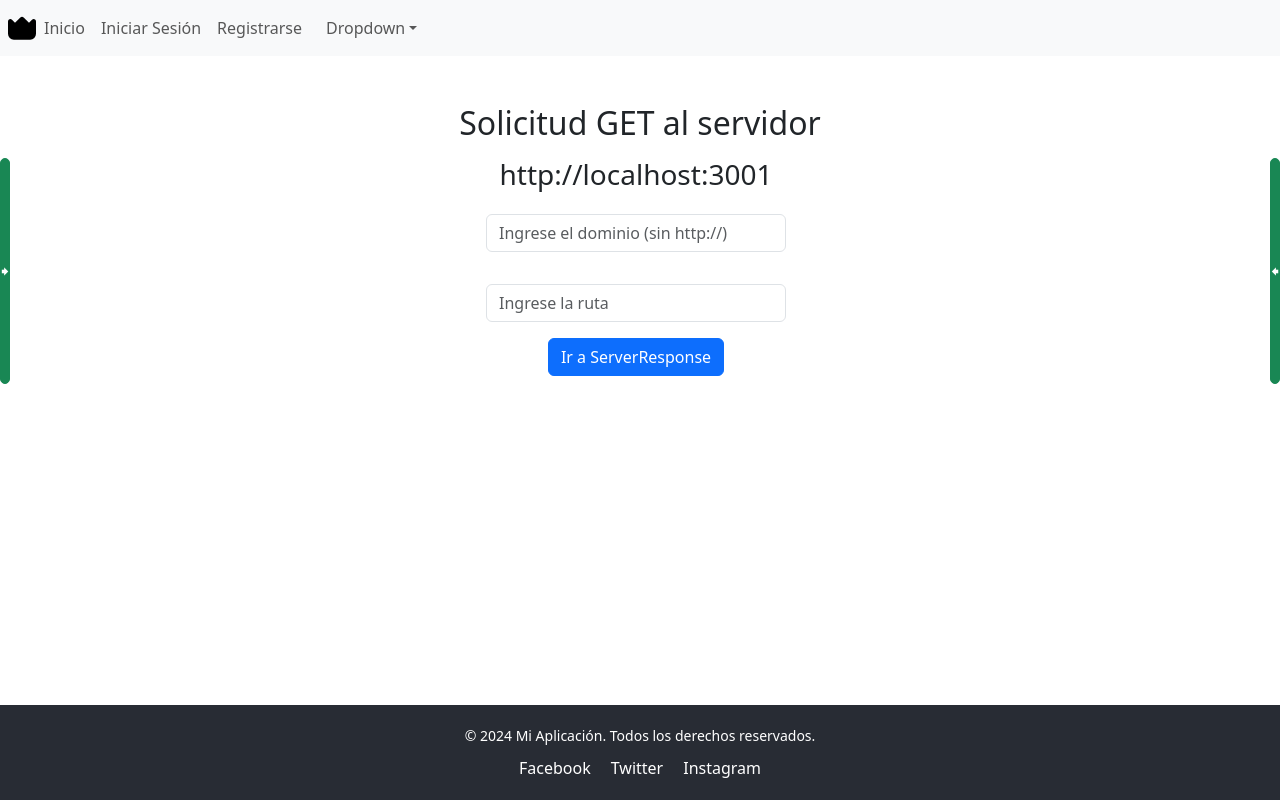
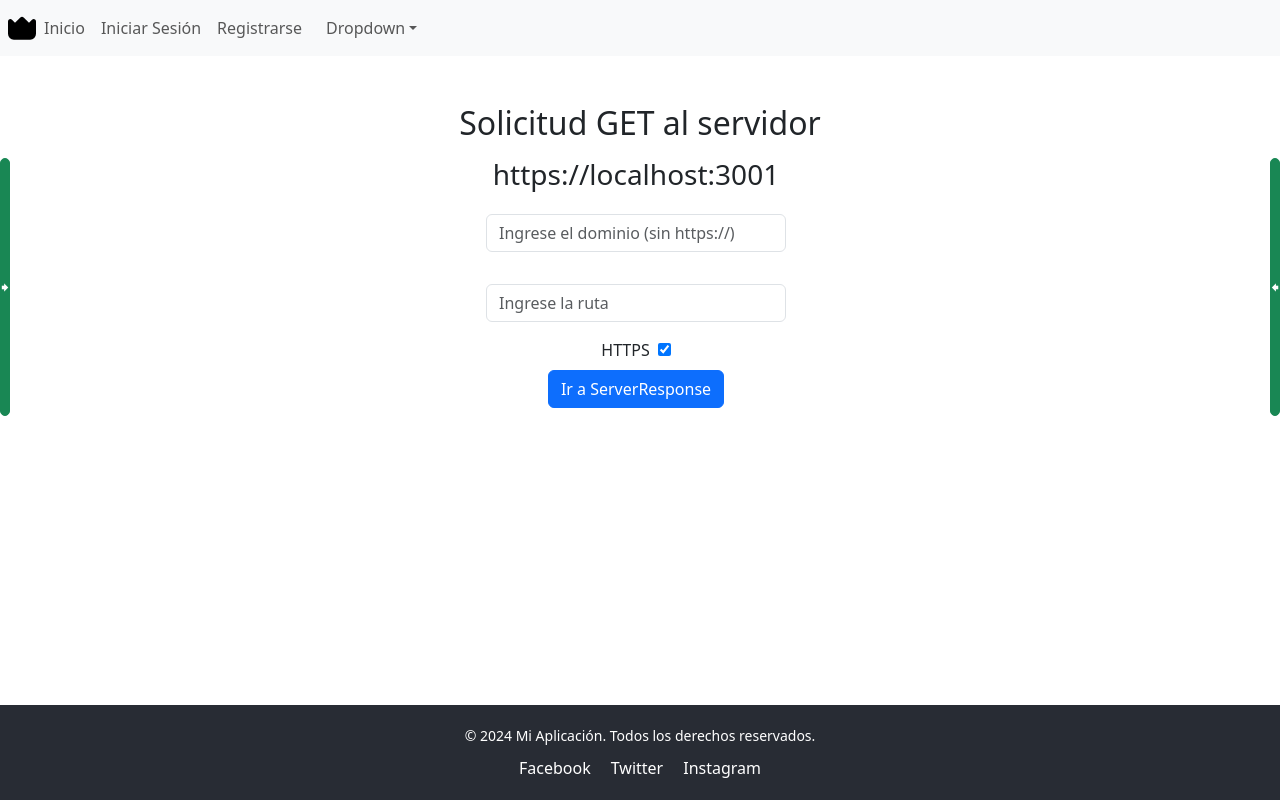
Before and after one commit to FT-Key/RollingVet, a React (Vite) app: page /servers in a window 1280 px wide. Built offline with nearby package versions, Linux system fonts and the light colour scheme.

Commit message:
Se soluciona problema de llamado indeterminado al servidor (bucle while con settimeout)

```diff
--- a/src/components/RouteInputButton.jsx
+++ b/src/components/RouteInputButton.jsx
@@ -16,6 +16,7 @@ const RouteInputButton = () => {
   const [viewDomain, setViewDomain] = useState(false);
   const [screenWidth, setScreenWidth] = useState(window.innerWidth);
   const navigate = useNavigate();
+  const [protocol, setProtocol] = useState('https');
 
   const VIEWKEYS_CONFIG = screenWidth > 768
     ? {
@@ -174,13 +175,13 @@ const RouteInputButton = () => {
 
   const combinedUrl = useMemo(() => {
     if (domainInput) {
-      const dominio = `http://${domainInput}/`;
+      const dominio = `${protocol}://${domainInput}/`;
       return `${dominio}${routeInput}`;
     } else if (routeInput) {
-      return `http://${defaultDomain}/${routeInput}`;
+      return `${protocol}://${defaultDomain}/${routeInput}`;
     }
-    return `http://${defaultDomain}`;
-  }, [routeInput, domainInput, defaultDomain]);
+    return `${protocol}://${defaultDomain}`;
+  }, [routeInput, domainInput, defaultDomain, protocol]);
 
   // Dominio por defecto
 
@@ -243,7 +244,7 @@ const RouteInputButton = () => {
 
   const handleRedirect = () => {
     if (routeInput) {
-      const dominio = domainInput ? `http://${domainInput}/` : `http://${defaultDomain}/`;
+      const dominio = domainInput ? `${protocol}://${domainInput}/` : `${protocol}://${defaultDomain}/`;
       saveDomainsAndRoutes();
       const encodedTags = encodeURIComponent(JSON.stringify(tags));
       navigate(`/serverResponse?ruta=${encodeURIComponent(routeInput)}&dominio=${encodeURIComponent(dominio)}&tags=${encodedTags}`);
@@ -280,6 +281,10 @@ const RouteInputButton = () => {
     setViewKeys(!viewKeys);
   };
 
+  const handleProtocolChange = (e) => {
+    setProtocol(e.target.checked ? 'https' : 'http'); // Cambiar protocolo basado en checkbox
+  };
+
   return (
     <Container fluid className={`container-get${viewKeys && screenWidth > 768 ? ' pe-2' : ' pe-0'}${viewDomain && screenWidth > 768 ? ' ps-2' : ' ps-0'}`}>
 
@@ -288,7 +293,7 @@ const RouteInputButton = () => {
         <input
           type="text"
           onKeyDown={handleDefaultDomainAdd}
-          placeholder="Ingrese un dominio (sin http://)"
+          placeholder={`Ingrese un dominio (sin ${protocol}://)`}
           className="form-control"
           style={{ maxWidth: '300px', margin: '0 auto' }}
           list={'defaultDomains'}
@@ -323,7 +328,7 @@ const RouteInputButton = () => {
             value={domainInput}
             onChange={handleDomainChange}
             onKeyDown={handleKeyDown}
-            placeholder="Ingrese el dominio (sin http://)"
+            placeholder={`Ingrese el dominio (sin ${protocol}://)`}
             className="form-control my-3"
             style={{ maxWidth: '300px', margin: '0 auto' }}
             list="domains"
@@ -348,6 +353,15 @@ const RouteInputButton = () => {
               <option key={index} value={route} />
             ))}
           </datalist>
+          <label className='mb-2'>
+            HTTPS
+            <input
+              className='ms-2'
+              type="checkbox"
+              checked={protocol === 'https'}
+              onChange={handleProtocolChange}
+            />
+          </label>
           <CustomButton
             className={"pb-2"}
             variant={"primary"}
--- a/src/pages/AdminProducts.jsx
+++ b/src/pages/AdminProducts.jsx
@@ -16,20 +16,29 @@ const AdminProducts = () => {
   const [selectedProduct, setSelectedProduct] = useState(null);
 
   useEffect(() => {
+    let isMounted = true; // Variable para saber si el componente está montado
+
     const fetchProducts = async () => {
       while (true) {
         try {
           const data = await fetchServerData('http://localhost:3001', '/productos');
-          setProducts(data);
-          break;
+          if (isMounted) {
+            setProducts(data);
+          }
+          break; // Salir del bucle si la petición es exitosa
         } catch (error) {
           console.error('Error trayendo productos:', error);
-          await new Promise(resolve => setTimeout(resolve, 1000));
+          if (!isMounted) return; // Salir si el componente se desmontó
+          await new Promise(resolve => setTimeout(resolve, 1000)); // Esperar 1 segundo antes de reintentar
         }
       }
     };
 
     fetchProducts();
+
+    return () => {
+      isMounted = false; // Marcar como desmontado al limpiar el efecto
+    };
   }, [updateMark]);
 
   const BLOCKED_CONFIG = {
--- a/src/pages/AdminUsers.jsx
+++ b/src/pages/AdminUsers.jsx
@@ -16,20 +16,29 @@ const AdminUsers = () => {
   const [selectedUser, setSelectedUser] = useState(null);
 
   useEffect(() => {
+    let isMounted = true; // Variable para saber si el componente está montado
+
     const fetchUsers = async () => {
       while (true) {
         try {
           const data = await fetchServerData('http://localhost:3001', '/usuarios');
-          setUsers(data);
-          break;
+          if (isMounted) {
+            setUsers(data);
+          }
+          break; // Salir del bucle si la petición es exitosa
         } catch (error) {
           console.error('Error trayendo usuarios:', error);
-          await new Promise(resolve => setTimeout(resolve, 1000));
+          if (!isMounted) return; // Salir si el componente se desmontó
+          await new Promise(resolve => setTimeout(resolve, 1000)); // Esperar 1 segundo antes de reintentar
         }
       }
     };
 
     fetchUsers();
+
+    return () => {
+      isMounted = false; // Marcar como desmontado al limpiar el efecto
+    };
   }, [updateMark]);
 
   const BLOQUEADO_CONFIG = {
--- a/src/pages/Home.jsx
+++ b/src/pages/Home.jsx
@@ -11,20 +11,29 @@ const Home = () => {
   const [productos, setProductos] = useState([]);
 
   useEffect(() => {
+    let isMounted = true; // Variable para saber si el componente está montado
+
     const cargarProductos = async () => {
       while (true) {
         try {
           const data = await fetchServerData('http://localhost:3001', '/productos');
-          setProductos(data);
+          if (isMounted) {
+            setProductos(data);
+          }
           break; // Salir del bucle si la petición es exitosa
         } catch (error) {
           console.error('Error cargando productos:', error);
+          if (!isMounted) return; // Salir si el componente se desmontó
           await new Promise(resolve => setTimeout(resolve, 1000)); // Esperar 1 segundo antes de reintentar
         }
       }
     };
 
     cargarProductos();
+
+    return () => {
+      isMounted = false; // Marcar como desmontado al limpiar el efecto
+    };
   }, []);
 
   return (
```
